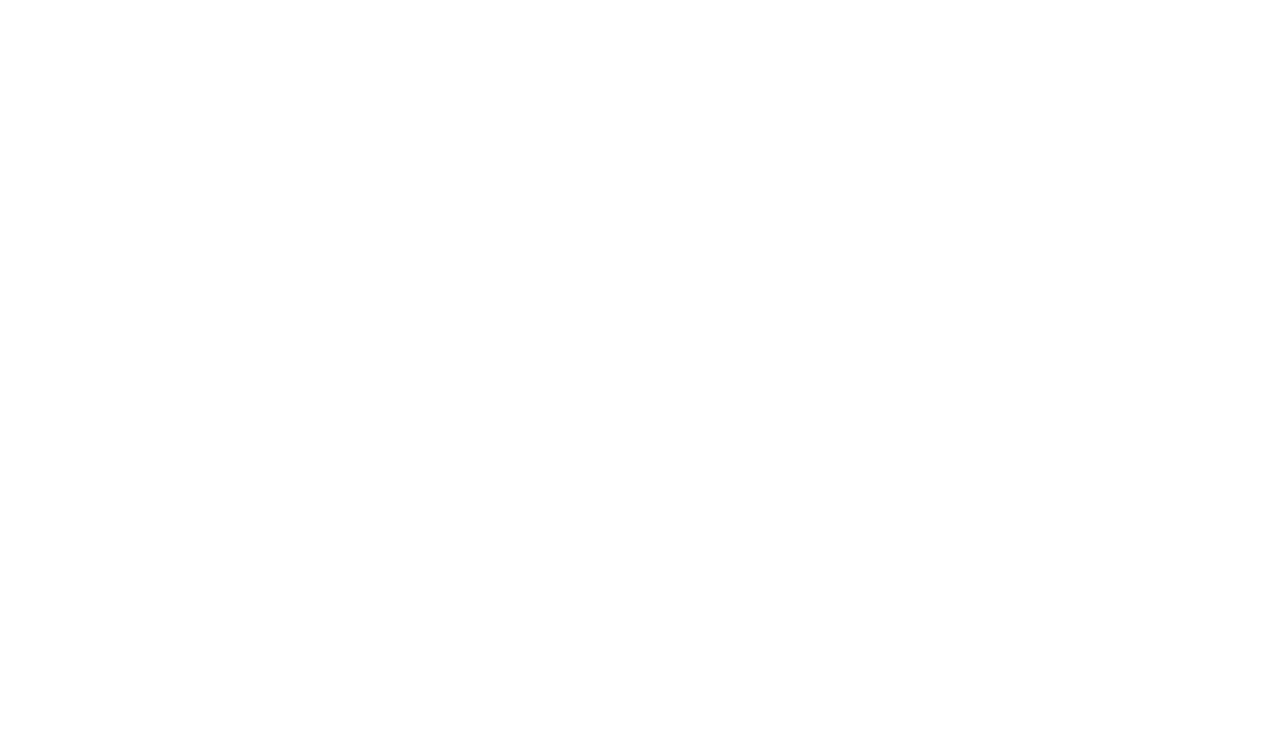
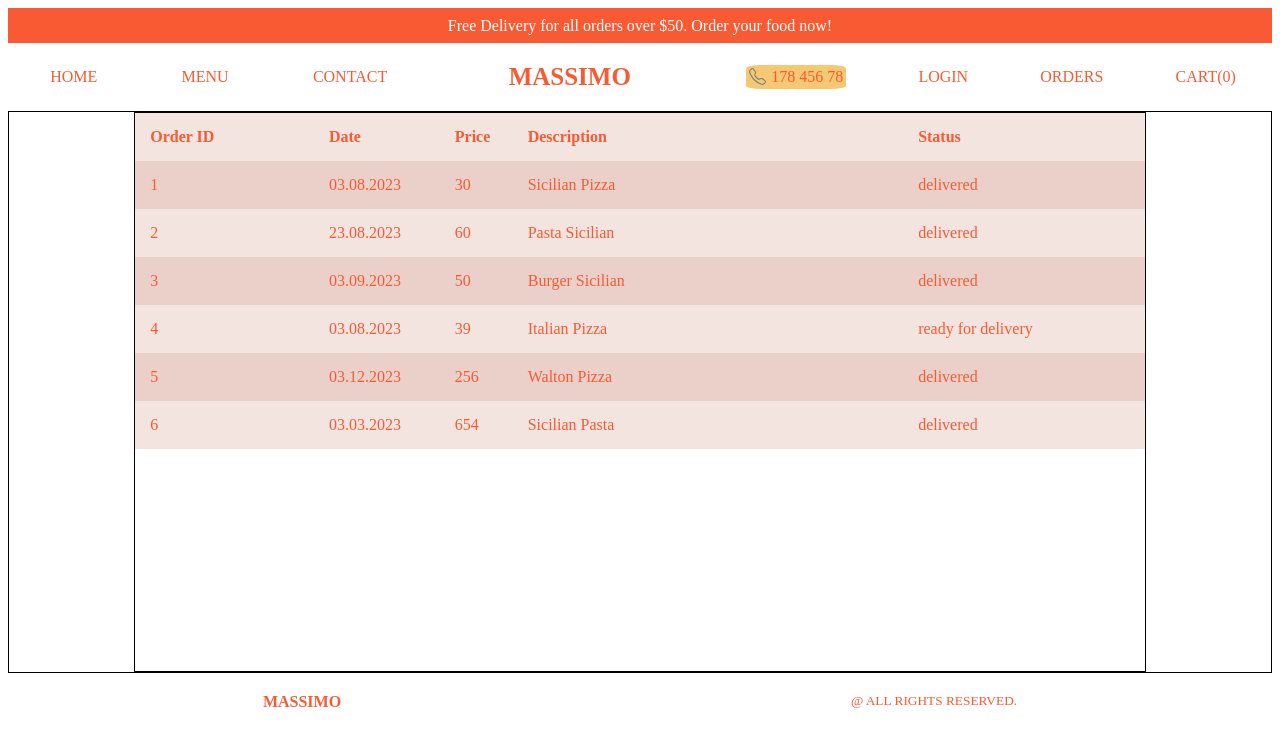
Before and after one commit to sabrinabu/restaurentapp2023, a React (Vite) app: page /orders in a window 1280 px wide. Before the commit this address had no page. Shown: the top 746 px of the page. Built offline with nearby package versions, Linux system fonts and the light colour scheme.

Commit message:
Orders component created, dynamically table headlines, row and color managed

```diff
--- a/src/App.tsx
+++ b/src/App.tsx
@@ -3,6 +3,7 @@
 import Menu from "./pages/menu/Menu";
 import Category from "./pages/products/Products";
 import Cart from "./pages/cart/Cart";
+import Orders from "./pages/orders/Orders";
 
 function App() {
   return (
@@ -13,6 +14,7 @@
           <Route path="/menu" element={<Menu />} />
           <Route path="/menu/:category" element={<Category />} />
           <Route path="/cart" element={<Cart />} />
+          <Route path="/orders" element={<Orders />} />
         </Routes>
       </BrowserRouter>
     </>
--- a/src/components/offerproduct/Offerproduct.tsx
+++ b/src/components/offerproduct/Offerproduct.tsx
@@ -3,7 +3,7 @@
 
 export default function Offerproduct() {
   const { days, hours, minutes, seconds } = useTimer(
-    "2023-07-25T22:30:00.000Z"
+    "2023-08-25T22:30:00.000Z"
   );
   return (
     <div className="offerproduct">
--- /dev/null
+++ b/src/components/order/Order.tsx
@@ -0,0 +1,22 @@
+import "./order.scss";
+
+export default function Order({ item, rowtype }) {
+  return (
+    <div className="order">
+      <div
+        className="row"
+        style={{
+          fontWeight: rowtype == "headlines" ? "600" : "400",
+          backgroundColor:
+            item.id % 2 ? "rgb(235, 208, 202)" : "rgb(243, 228, 223)",
+        }}
+      >
+        <span className="orderid">{item.id}</span>
+        <span className="date">{item.date}</span>
+        <span className="price">{item.price}</span>
+        <span className="desc">{item.desc}</span>
+        <span className="status">{item.status}</span>
+      </div>
+    </div>
+  );
+}
--- /dev/null
+++ b/src/components/order/order.scss
@@ -0,0 +1,27 @@
+.order {
+  .row {
+    display: flex;
+    padding: 5px;
+    color: rgb(248, 91, 52);
+    .orderid {
+      flex: 3;
+      padding: 10px;
+    }
+    .date {
+      flex: 2;
+      padding: 10px;
+    }
+    .price {
+      flex: 1;
+      padding: 10px;
+    }
+    .desc {
+      flex: 7;
+      padding: 10px;
+    }
+    .status {
+      flex: 4;
+      padding: 10px;
+    }
+  }
+}
--- a/src/data.ts
+++ b/src/data.ts
@@ -1,3 +1,57 @@
+type Order = {
+  id: number;
+  date: string;
+  price: number;
+  desc?: string;
+  status?: string;
+};
+type Orders = Order[];
+
+export const orders: Orders = [
+  {
+    id: 1,
+    date: "03.08.2023",
+    price: 30,
+    desc: "Sicilian Pizza",
+    status: "delivered",
+  },
+  {
+    id: 2,
+    date: "23.08.2023",
+    price: 60,
+    desc: "Pasta Sicilian",
+    status: "delivered",
+  },
+  {
+    id: 3,
+    date: "03.09.2023",
+    price: 50,
+    desc: "Burger Sicilian ",
+    status: "delivered",
+  },
+  {
+    id: 4,
+    date: "03.08.2023",
+    price: 39,
+    desc: "Italian Pizza",
+    status: "ready for delivery",
+  },
+  {
+    id: 5,
+    date: "03.12.2023",
+    price: 256,
+    desc: "Walton Pizza",
+    status: "delivered",
+  },
+  {
+    id: 6,
+    date: "03.03.2023",
+    price: 654,
+    desc: "Sicilian Pasta",
+    status: "delivered",
+  },
+];
+
 type Product = {
   id: number;
   title: string;
--- a/src/pages/cart/Cart.tsx
+++ b/src/pages/cart/Cart.tsx
@@ -7,7 +7,11 @@
 
 export default function Cart() {
   const cart = useSelector((state) => state.cart);
-  //console.log(cart);
+  const handleClick = () => {
+    alert(
+      "Checkout will be implemented soon, until then you can get everything for free. Happy?"
+    );
+  };
 
   return (
     <div className="cart">
@@ -48,7 +52,9 @@
                   {cart.total + 20}€
                 </span>
               </div>
-              <button className="checkoutbtn">Checkout</button>
+              <button className="checkoutbtn" onClick={() => handleClick()}>
+                Checkout
+              </button>
             </div>
           </div>
         </div>
--- a/src/pages/cart/cart.scss
+++ b/src/pages/cart/cart.scss
@@ -32,6 +32,7 @@
             color: rgb(248, 91, 52);
             background-color: rgb(221, 207, 203);
             border-style: none;
+            cursor: pointer;
           }
         }
       }
--- /dev/null
+++ b/src/pages/orders/Orders.tsx
@@ -0,0 +1,33 @@
+import Banner from "../../components/banner/Banner";
+import Footer from "../../components/footer/Footer";
+import Navbar from "../../components/navbar/Navbar";
+import Order from "../../components/order/Order";
+import "./orders.scss";
+import { orders } from "../../data";
+
+export default function Orders() {
+  return (
+    <div className="orders">
+      <Banner />
+      <Navbar />
+      <div className="wrapper">
+        <div className="innerwrapper">
+          <Order
+            item={{
+              id: "Order ID",
+              date: "Date",
+              price: "Price",
+              desc: "Description",
+              status: "Status",
+            }}
+            rowtype={"headlines"}
+          />
+          {orders.map((item) => (
+            <Order item={item} rowtype={"row"} />
+          ))}
+        </div>
+      </div>
+      <Footer />
+    </div>
+  );
+}
--- /dev/null
+++ b/src/pages/orders/orders.scss
@@ -0,0 +1,14 @@
+.orders {
+  .wrapper {
+    height: 70vh;
+    border: 1px solid;
+    display: flex;
+    justify-content: center;
+
+    .innerwrapper {
+      width: 80%;
+      border: 1px solid;
+
+    }
+  }
+}
```
